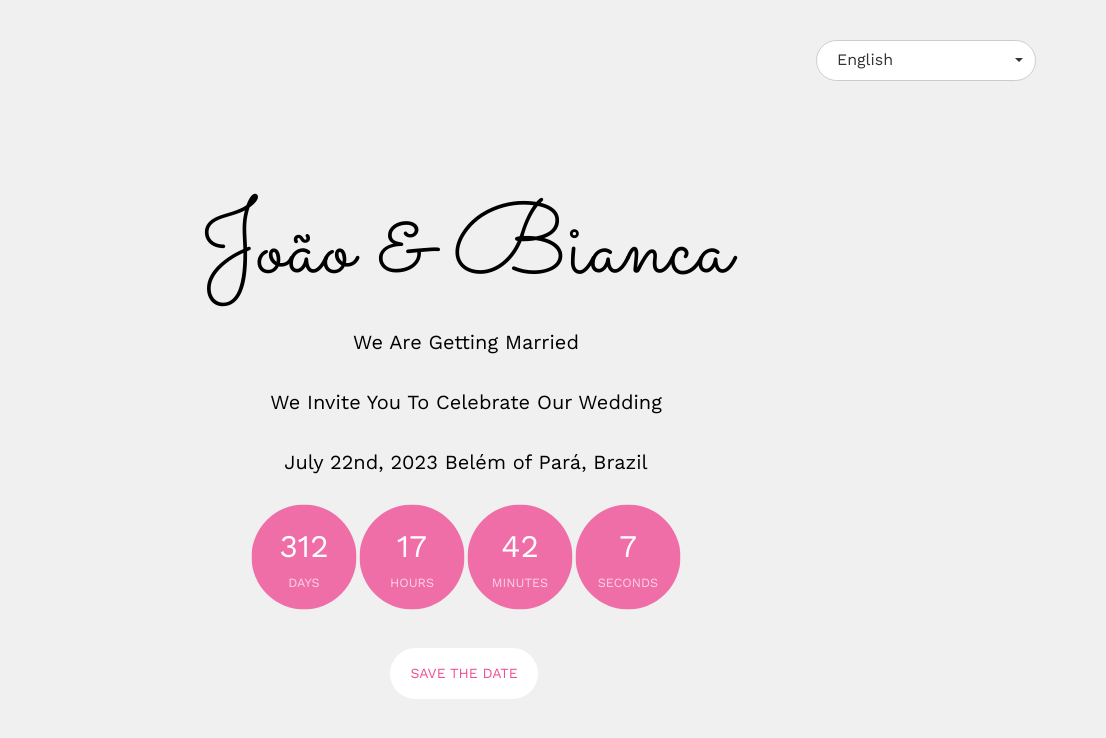
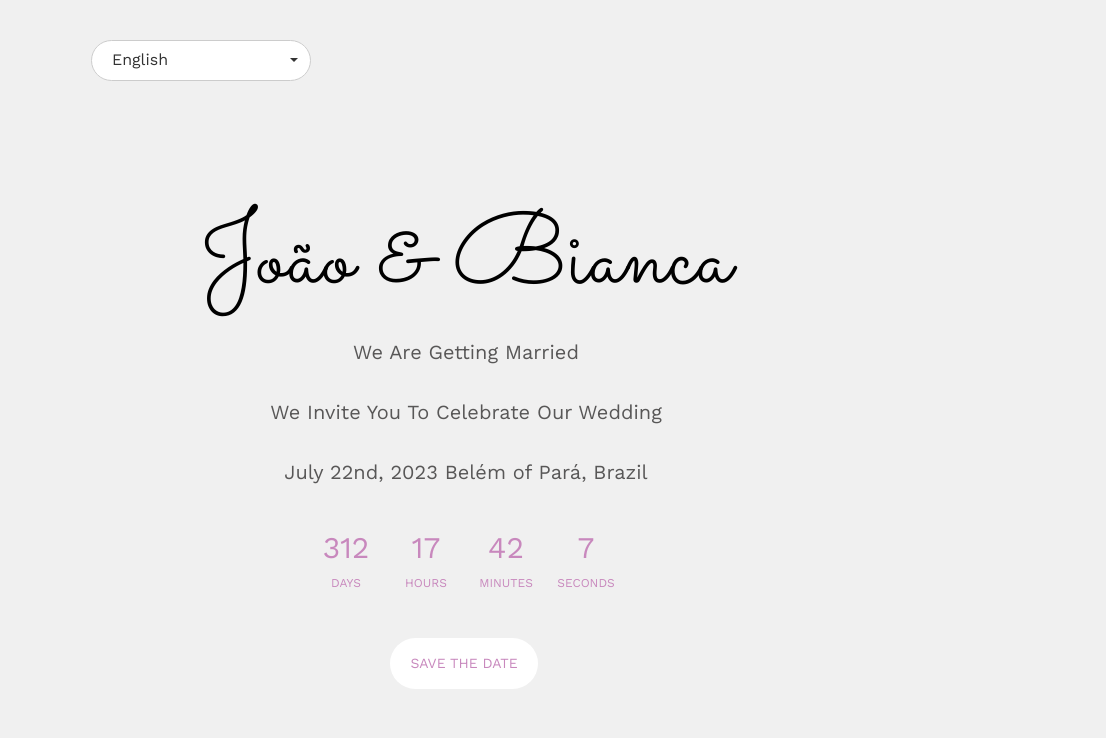
Before and after one commit to joaosr/sm-wedding, a plain HTML site: page index.html in a window 1280 px wide. Shown: the full height of the page, 174-1280 px from the left. Drawn offline with nearby package versions, Linux system fonts and the light colour scheme; some icons are missing; files whose address does not match are found by name.

Commit message:
Fix selection language position

```diff
--- a/css/style.css
+++ b/css/style.css
@@ -836,7 +836,6 @@ form label {
 .fh5co-cover .display-tc h2 {
   margin: 0;
   padding: 0;
-  color: #000;
 }
 #fh5co-header .display-tc h1,
 #fh5co-counter .display-tc h1,
@@ -844,6 +843,7 @@ form label {
   margin-bottom: 0px;
   font-size: 100px;
   line-height: 1.5;
+  color: #000;
   font-family: "Sacramento", Arial, serif;
 }
 @media screen and (max-width: 768px) {
@@ -866,6 +866,7 @@ form label {
   font-size: 20px;
   line-height: 1.5;
   margin-bottom: 30px;
+  color: #585757;
 }
 @media screen and (max-width: 480px) {
   #fh5co-header .display-tc h2,
@@ -879,7 +880,7 @@ form label {
 .fh5co-cover .display-tc .btn {
   padding: 15px 20px;
   background: #fff !important;
-  color: #F14E95;
+  color: #c888bd;
   border: none !important;
   font-size: 14px;
   text-transform: uppercase;
@@ -940,16 +941,6 @@ form label {
 .simply-countdown > .simply-section {
   /* coutndown blocks */
   display: inline-block;
-  width: 100px;
-  height: 100px;
-  background: rgba(241, 78, 149, 0.8);
-  margin: 0 4px;
-  -webkit-border-radius: 50%;
-  -moz-border-radius: 50%;
-  -ms-border-radius: 50%;
-  border-radius: 50%;
-  position: relative;
-  animation: pulse 1s ease infinite;
 }
 
 @keyframes pulse {
@@ -967,14 +958,14 @@ form label {
   /* countdown block inner div */
   display: table-cell;
   vertical-align: middle;
-  height: 100px;
-  width: 100px;
+  height: 80px;
+  width: 80px;
 }
 
 .simply-countdown > .simply-section .simply-amount,
 .simply-countdown > .simply-section .simply-word {
   display: block;
-  color: white;
+  color: #c888bd;
   /* amounts and words */
 }
 
@@ -984,7 +975,7 @@ form label {
 }
 
 .simply-countdown > .simply-section .simply-word {
-  color: rgba(255, 255, 255, 0.7);
+  color: #c888bd;
   text-transform: uppercase;
   font-size: 12px;
   /* words */
--- a/index.html
+++ b/index.html
@@ -83,12 +83,14 @@
 						<img src="images/igreja_logo.png" alt="groom" class="img-responsive">
 					</div>
 				</div>
-				<div class="col-xs-10 text-right">
+				<div class="col-xs-2">
 					<select class="selectpicker" data-width="auto" name="language">
 						<option value="en" data-content='<span class="flag-icon flag-icon-gb"></span> English'>English</option>
 						<option value="pt" data-content='<span class="flag-icon flag-icon-pt"></span> Português'>Português</option>
 						<option value="de" data-content='<span class="flag-icon flag-icon-de"></span> Deutsch'>Deutsch</option>
 					</select>
+				</div>
+				<div class="col-xs-8 text-right">
 					<ul>
 						<!-- <li class="active"><a href="index.html">Home</a></li>
 						<li><a href="about.html">Story</a></li>
@@ -118,7 +120,7 @@
 		</div>
 	</nav>
 
-	<header id="fh5co-header" class="fh5co-cover" role="banner" style="background-image:url(images/2222.png);" data-stellar-background-ratio="0.5">
+	<header id="fh5co-header" class="fh5co-cover" role="banner" data-stellar-background-ratio="0.5">
 		<div class="overlay"></div>
 		<div class="container">
 			<div class="row">
@@ -650,7 +652,7 @@
 				"#save_the_date": 'Save the date',
 		  },
 		  pt: {
-				"#welcome h2:eq(0)": "Estamos nos casando",
+				"#welcome h2:eq(0)": "Iremos casar",
 				"#welcome h2:eq(1)": "Convidamos você para celebrar nosso casamento",
 				"#welcome h2:eq(2)": "22 de julho de 2023 Belém do Pará, Brasil",
 				"#save_the_date": 'Save the date',
```
